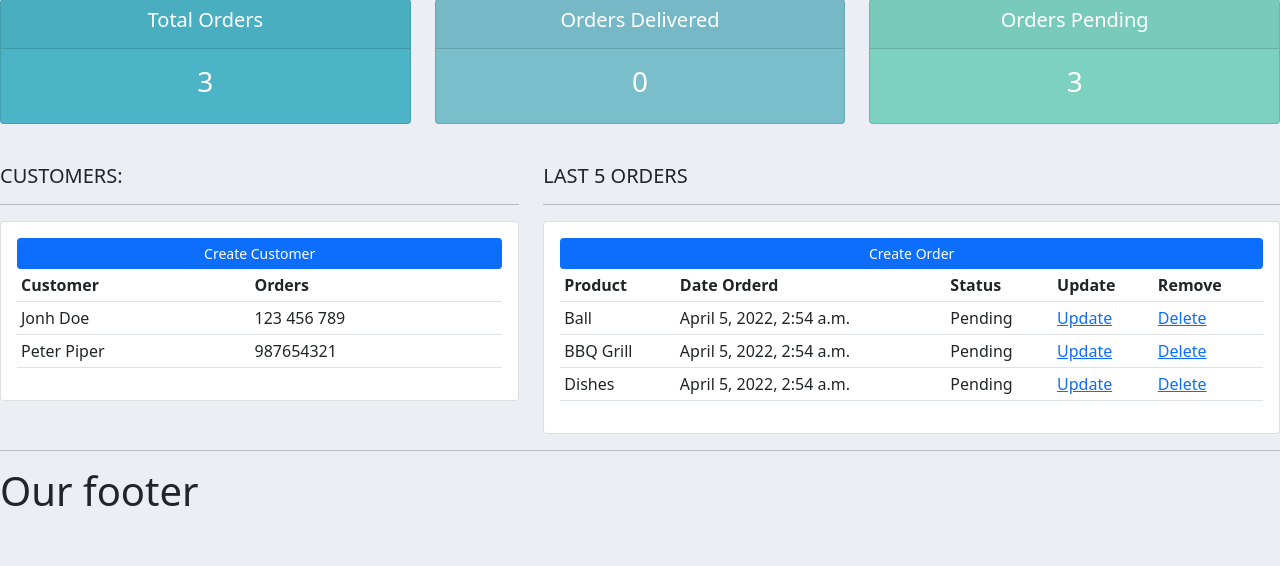
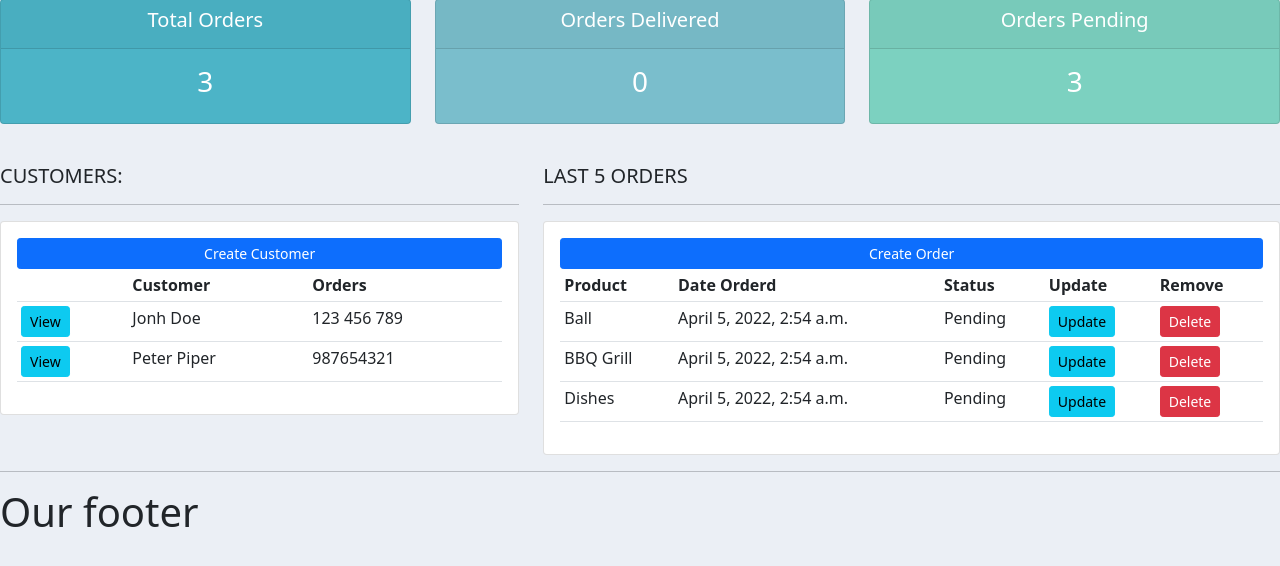
Before and after one commit to elfphabet621/Midterm_SE, a Django app: page / in a window 1280 px wide. Shown: the part 111-677 px from the top of the page. Run offline with Django 4.2, Linux system fonts and the light colour scheme; data comes from the database, SQL or seed files in the repository.

Commit message:
Dynamic URLs - refer to url by name - fil dashboard, product url in navbar

```diff
--- a/crm/accounts/templates/accounts/dashboard.html
+++ b/crm/accounts/templates/accounts/dashboard.html
@@ -14,12 +14,14 @@
 			<a class="btn btn-primary  btn-sm btn-block" href="">Create Customer</a>
 			<table class="table table-sm">
 				<tr>
+					<th></th>
 					<th>Customer</th>
 					<th>Orders</th>
 				</tr>
 
 				{% for customer in customers %}
 					<tr>
+						<td><a class="btn btn-sm btn-info" href="{% url 'customer' customer.id %}">View</a></td>
 						<td>{{ customer.name }}</td>
 						<td>{{ customer.phone }}</td>
 					</tr>
@@ -47,8 +49,8 @@
 						<td>{{ order.product }}</td>
 						<td>{{ order.date_created }}</td>
 						<td>{{ order.status }}</td>
-						<td><a href="#">Update</a></td>
-						<td><a href="#">Delete</a></td>
+						<td><a class="btn btn-sm btn-info" href="#">Update</a></td>
+						<td><a class="btn btn-sm btn-danger" href="#">Delete</a></td>
 					</tr>
 				{% endfor %}
 
--- a/crm/accounts/templates/accounts/navbar.html
+++ b/crm/accounts/templates/accounts/navbar.html
@@ -10,10 +10,10 @@
       <div class="collapse navbar-collapse" id="navbarNav">
         <ul class="navbar-nav">
           <li class="nav-item">
-            <a class="nav-link active" aria-current="page" href="#">Dash Board</a>
+            <a class="nav-link active" aria-current="page" href="{% url 'home' %}">Dash Board</a>
           </li>
           <li class="nav-item">
-            <a class="nav-link" href="#">Products</a>
+            <a class="nav-link" href="{% url 'products' %}">Products</a>
           </li>
         </ul>
       </div>
```
